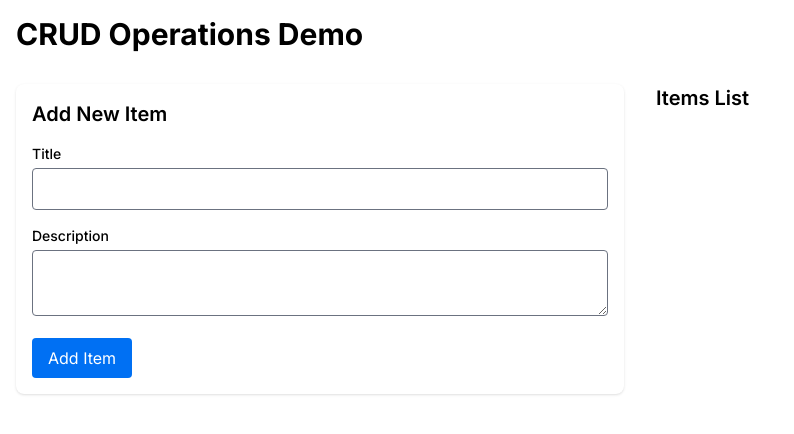
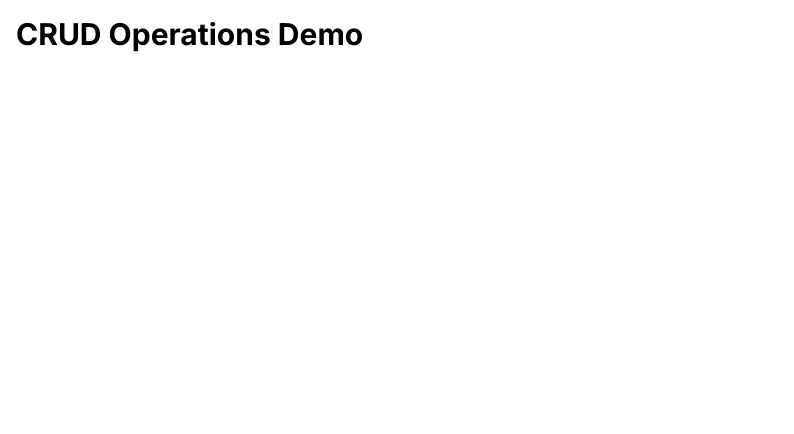
Before and after one commit to prateekpur/book-store, a Next.js app in the folder nextjs-dashboard/: page / in a window 1280 px wide. Shown: the top 434 px of the page, without its empty margins (0-794 px from the left). Built offline with nearby package versions, Linux system fonts and the light colour scheme; a web font is replaced by a local one.

Commit message:
remove unused files

```diff
--- a/nextjs-dashboard/app/page.tsx
+++ b/nextjs-dashboard/app/page.tsx
@@ -1,41 +1,10 @@
 "use client";
 
-import { useState } from "react";
-import ItemForm from "@/components/ItemForm";
-import ItemList from "@/components/ItemList";
-
-export interface Item {
-  id: string;
-  title: string;
-  description: string;
-}
-
 export default function Home() {
-  const [items, setItems] = useState<Item[]>([]);
-
-  const addItem = (item: Omit<Item, "id">) => {
-    const newItem = {
-      ...item,
-      id: Math.random().toString(36).substr(2, 9),
-    };
-    setItems([...items, newItem]);
-  };
-
-  const updateItem = (updatedItem: Item) => {
-    setItems(items.map((item) => (item.id === updatedItem.id ? updatedItem : item)));
-  };
-
-  const deleteItem = (id: string) => {
-    setItems(items.filter((item) => item.id !== id));
-  };
-
   return (
     <main className="container mx-auto p-4">
       <h1 className="text-3xl font-bold mb-8">CRUD Operations Demo</h1>
-      <div className="grid grid-cols-1 md:grid-cols-2 gap-8">
-        <ItemForm onSubmit={addItem} />
-        <ItemList items={items} onUpdate={updateItem} onDelete={deleteItem} />
-      </div>
+      <div className="grid grid-cols-1 md:grid-cols-2 gap-8"></div>
     </main>
   );
 }
--- a/nextjs-dashboard/app/query/route.ts
+++ /dev/null
@@ -1,26 +0,0 @@
-// import { db } from "@vercel/postgres";
-
-// const client = await db.connect();
-
-// async function listInvoices() {
-// 	const data = await client.sql`
-//     SELECT invoices.amount, customers.name
-//     FROM invoices
-//     JOIN customers ON invoices.customer_id = customers.id
-//     WHERE invoices.amount = 666;
-//   `;
-
-// 	return data.rows;
-// }
-
-export async function GET() {
-  return Response.json({
-    message:
-      'Uncomment this file and remove this line. You can delete this file when you are finished.',
-  });
-  // try {
-  // 	return Response.json(await listInvoices());
-  // } catch (error) {
-  // 	return Response.json({ error }, { status: 500 });
-  // }
-}
--- a/nextjs-dashboard/app/seed/route.ts
+++ /dev/null
@@ -1,122 +0,0 @@
-// import bcrypt from 'bcrypt';
-// import { db } from '@vercel/postgres';
-// import { invoices, customers, revenue, users } from '../lib/placeholder-data';
-
-// const client = await db.connect();
-
-// async function seedUsers() {
-//   await client.sql`CREATE EXTENSION IF NOT EXISTS "uuid-ossp"`;
-//   await client.sql`
-//     CREATE TABLE IF NOT EXISTS users (
-//       id UUID DEFAULT uuid_generate_v4() PRIMARY KEY,
-//       name VARCHAR(255) NOT NULL,
-//       email TEXT NOT NULL UNIQUE,
-//       password TEXT NOT NULL
-//     );
-//   `;
-
-//   const insertedUsers = await Promise.all(
-//     users.map(async (user) => {
-//       const hashedPassword = await bcrypt.hash(user.password, 10);
-//       return client.sql`
-//         INSERT INTO users (id, name, email, password)
-//         VALUES (${user.id}, ${user.name}, ${user.email}, ${hashedPassword})
-//         ON CONFLICT (id) DO NOTHING;
-//       `;
-//     }),
-//   );
-
-//   return insertedUsers;
-// }
-
-// async function seedInvoices() {
-//   await client.sql`CREATE EXTENSION IF NOT EXISTS "uuid-ossp"`;
-
-//   await client.sql`
-//     CREATE TABLE IF NOT EXISTS invoices (
-//       id UUID DEFAULT uuid_generate_v4() PRIMARY KEY,
-//       customer_id UUID NOT NULL,
-//       amount INT NOT NULL,
-//       status VARCHAR(255) NOT NULL,
-//       date DATE NOT NULL
-//     );
-//   `;
-
-//   const insertedInvoices = await Promise.all(
-//     invoices.map(
-//       (invoice) => client.sql`
-//         INSERT INTO invoices (customer_id, amount, status, date)
-//         VALUES (${invoice.customer_id}, ${invoice.amount}, ${invoice.status}, ${invoice.date})
-//         ON CONFLICT (id) DO NOTHING;
-//       `,
-//     ),
-//   );
-
-//   return insertedInvoices;
-// }
-
-// async function seedCustomers() {
-//   await client.sql`CREATE EXTENSION IF NOT EXISTS "uuid-ossp"`;
-
-//   await client.sql`
-//     CREATE TABLE IF NOT EXISTS customers (
-//       id UUID DEFAULT uuid_generate_v4() PRIMARY KEY,
-//       name VARCHAR(255) NOT NULL,
-//       email VARCHAR(255) NOT NULL,
-//       image_url VARCHAR(255) NOT NULL
-//     );
-//   `;
-
-//   const insertedCustomers = await Promise.all(
-//     customers.map(
-//       (customer) => client.sql`
-//         INSERT INTO customers (id, name, email, image_url)
-//         VALUES (${customer.id}, ${customer.name}, ${customer.email}, ${customer.image_url})
-//         ON CONFLICT (id) DO NOTHING;
-//       `,
-//     ),
-//   );
-
-//   return insertedCustomers;
-// }
-
-// async function seedRevenue() {
-//   await client.sql`
-//     CREATE TABLE IF NOT EXISTS revenue (
-//       month VARCHAR(4) NOT NULL UNIQUE,
-//       revenue INT NOT NULL
-//     );
-//   `;
-
-//   const insertedRevenue = await Promise.all(
-//     revenue.map(
-//       (rev) => client.sql`
-//         INSERT INTO revenue (month, revenue)
-//         VALUES (${rev.month}, ${rev.revenue})
-//         ON CONFLICT (month) DO NOTHING;
-//       `,
-//     ),
-//   );
-
-//   return insertedRevenue;
-// }
-
-export async function GET() {
-  return Response.json({
-    message:
-      'Uncomment this file and remove this line. You can delete this file when you are finished.',
-  });
-  // try {
-  //   await client.sql`BEGIN`;
-  //   await seedUsers();
-  //   await seedCustomers();
-  //   await seedInvoices();
-  //   await seedRevenue();
-  //   await client.sql`COMMIT`;
-
-  //   return Response.json({ message: 'Database seeded successfully' });
-  // } catch (error) {
-  //   await client.sql`ROLLBACK`;
-  //   return Response.json({ error }, { status: 500 });
-  // }
-}
--- a/nextjs-dashboard/components/ItemForm.tsx
+++ /dev/null
@@ -1,48 +0,0 @@
-"use client";
-
-import { useState } from "react";
-import { Item } from "@/app/page";
-
-interface ItemFormProps {
-  onSubmit: (item: Omit<Item, "id">) => void;
-}
-
-export default function ItemForm({ onSubmit }: ItemFormProps) {
-  const [title, setTitle] = useState("");
-  const [description, setDescription] = useState("");
-
-  const handleSubmit = (e: React.FormEvent) => {
-    e.preventDefault();
-    onSubmit({ title, description });
-    setTitle("");
-    setDescription("");
-  };
-
-  return (
-    <form onSubmit={handleSubmit} className="p-4 bg-white rounded-lg shadow">
-      <h2 className="text-xl font-semibold mb-4">Add New Item</h2>
-      <div className="mb-4">
-        <label className="block text-sm font-medium mb-1">Title</label>
-        <input
-          type="text"
-          value={title}
-          onChange={(e) => setTitle(e.target.value)}
-          className="w-full p-2 border rounded"
-          required
-        />
-      </div>
-      <div className="mb-4">
-        <label className="block text-sm font-medium mb-1">Description</label>
-        <textarea
-          value={description}
-          onChange={(e) => setDescription(e.target.value)}
-          className="w-full p-2 border rounded"
-          required
-        />
-      </div>
-      <button type="submit" className="bg-blue-500 text-white px-4 py-2 rounded hover:bg-blue-600">
-        Add Item
-      </button>
-    </form>
-  );
-}
--- a/nextjs-dashboard/components/ItemList.tsx
+++ /dev/null
@@ -1,94 +0,0 @@
-'use client'
-
-import { useState } from 'react'
-
-interface ItemListProps {
-  items: Item[]
-  onUpdate: (item: Item) => void
-  onDelete: (id: string) => void
-}
-
-interface Item {
-    id: string
-    title: string
-    description: string
-  }
-
-export default function ItemList({ items, onUpdate, onDelete }: ItemListProps) {
-  const [editingId, setEditingId] = useState<string | null>(null)
-  const [editTitle, setEditTitle] = useState('')
-  const [editDescription, setEditDescription] = useState('')
-
-  const startEdit = (item: Item) => {
-    setEditingId(item.id)
-    setEditTitle(item.title)
-    setEditDescription(item.description)
-  }
-
-  const saveEdit = (id: string) => {
-    onUpdate({
-      id,
-      title: editTitle,
-      description: editDescription
-    })
-    setEditingId(null)
-  }
-
-  return (
-    <div className="space-y-4">
-      <h2 className="text-xl font-semibold">Items List</h2>
-      {items.map(item => (
-        <div key={item.id} className="p-4 bg-white rounded-lg shadow">
-          {editingId === item.id ? (
-            <div className="space-y-2">
-              <input
-                type="text"
-                value={editTitle}
-                onChange={(e) => setEditTitle(e.target.value)}
-                className="w-full p-2 border rounded"
-              />
-              <textarea
-                value={editDescription}
-                onChange={(e) => setEditDescription(e.target.value)}
-                className="w-full p-2 border rounded"
-              />
-              <div className="space-x-2">
-                <button
-                  onClick={() => saveEdit(item.id)}
-                  className="bg-green-500 text-white px-3 py-1 rounded"
-                >
-                  Save
-                </button>
-                <button
-                  onClick={() => setEditingId(null)}
-                  className="bg-gray-500 text-white px-3 py-1 rounded"
-                >
-                  Cancel
-                </button>
-              </div>
-            </div>
-          ) : (
-            <div>
-              <h3 className="font-semibold">{item.title}</h3>
-              <p className="text-gray-600">{item.description}</p>
-              <div className="mt-2 space-x-2">
-                <button
-                  onClick={() => startEdit(item)}
-                  className="bg-blue-500 text-white px-3 py-1 rounded"
-                >
-                  Edit
-                </button>
-                <button
-                  onClick={() => onDelete(item.id)}
-                  className="bg-red-500 text-white px-3 py-1 rounded"
-                >
-                  Delete
-                </button>
-              </div>
-            </div>
-          )}
-        </div>
-      ))}
-    </div>
-  )
-}
```
